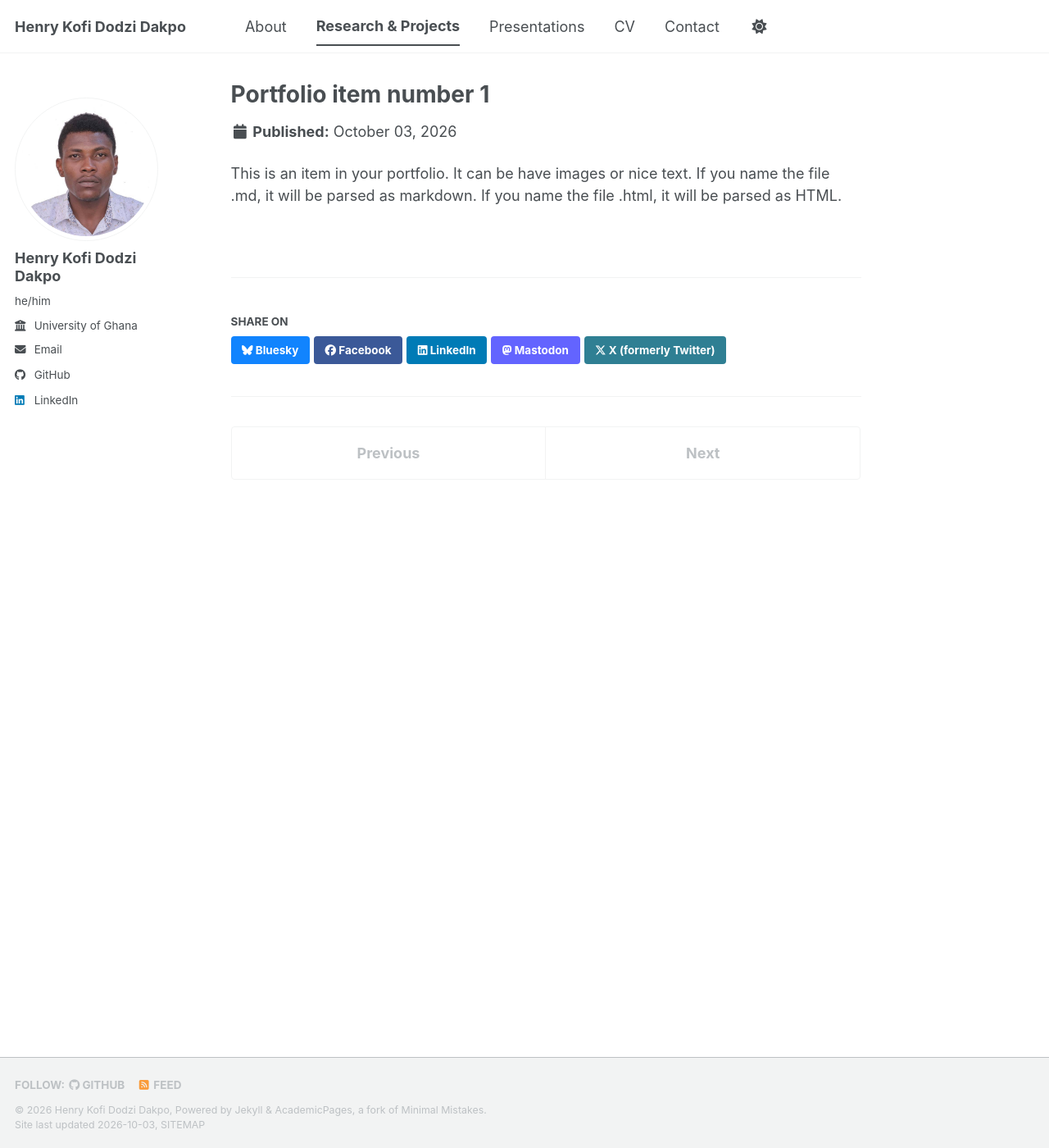
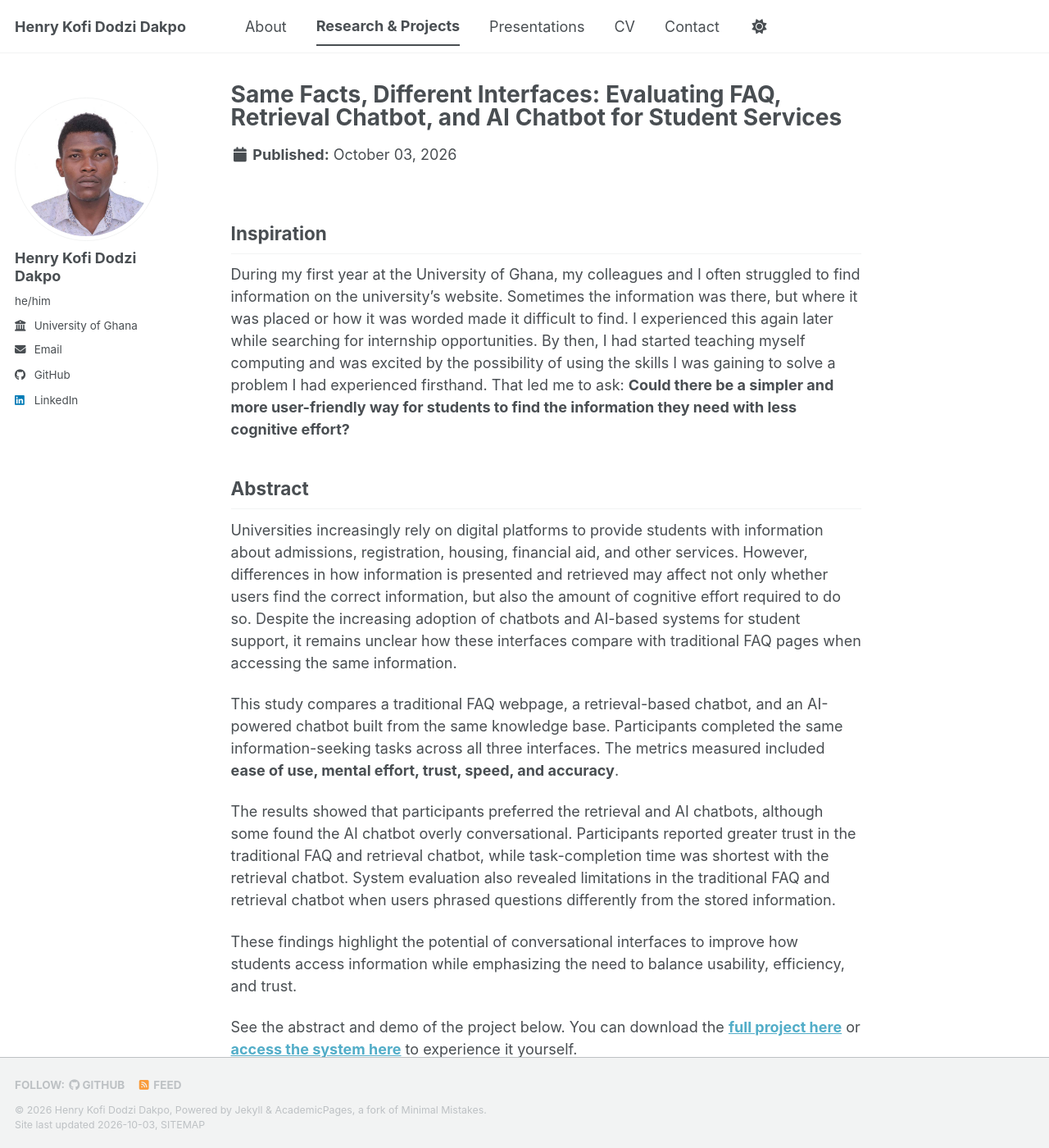
Before and after one commit to henrycitadel9-rgb/henrycitadel9-rgb.github.io, a Jekyll site: the page built from _portfolio/portfolio-1.md, in a window 1280 px wide and 1400 px high. Shown: the whole window at 82% size. Built offline with Jekyll 4.4.1, drawn with Linux system fonts in a browser that asks for light colours; a style sheet for code colours, icons or effects is not loaded.

Commit message:
Update portfolio-1.md

```diff
--- a/_portfolio/portfolio-1.md
+++ b/_portfolio/portfolio-1.md
@@ -1,7 +1,25 @@
 ---
-title: "Portfolio item number 1"
-excerpt: "Short description of portfolio item number 1<br/><img src='/images/500x300.png'>"
+title: "Same Facts, Different Interfaces: Evaluating FAQ, Retrieval Chatbot, and AI Chatbot for Student Services"
+excerpt: "Comparing how FAQ, retrieval chatbot, and AI chatbot interfaces shape users' access to student-service information."
 collection: portfolio
 ---
 
-This is an item in your portfolio. It can be have images or nice text. If you name the file .md, it will be parsed as markdown. If you name the file .html, it will be parsed as HTML.
+## Inspiration
+
+During my first year at the University of Ghana, my colleagues and I often struggled to find information on the university's website. Sometimes the information was there, but where it was placed or how it was worded made it difficult to find. I experienced this again later while searching for internship opportunities. By then, I had started teaching myself computing and was excited by the possibility of using the skills I was gaining to solve a problem I had experienced firsthand. That led me to ask: **Could there be a simpler and more user-friendly way for students to find the information they need with less cognitive effort?**
+
+## Abstract
+
+Universities increasingly rely on digital platforms to provide students with information about admissions, registration, housing, financial aid, and other services. However, differences in how information is presented and retrieved may affect not only whether users find the correct information, but also the amount of cognitive effort required to do so. Despite the increasing adoption of chatbots and AI-based systems for student support, it remains unclear how these interfaces compare with traditional FAQ pages when accessing the same information.
+
+This study compares a traditional FAQ webpage, a retrieval-based chatbot, and an AI-powered chatbot built from the same knowledge base. Participants completed the same information-seeking tasks across all three interfaces. The metrics measured included **ease of use, mental effort, trust, speed, and accuracy**.
+
+The results showed that participants preferred the retrieval and AI chatbots, although some found the AI chatbot overly conversational. Participants reported greater trust in the traditional FAQ and retrieval chatbot, while task-completion time was shortest with the retrieval chatbot. System evaluation also revealed limitations in the traditional FAQ and retrieval chatbot when users phrased questions differently from the stored information.
+
+These findings highlight the potential of conversational interfaces to improve how students access information while emphasizing the need to balance usability, efficiency, and trust.
+
+See the abstract and demo of the project below. You can download the **[full project here](FULL-PROJECT-LINK)** or **[access the system here](SYSTEM-LINK)** to experience it yourself.
+
+## Demo
+
+*Demo coming here.*
```
